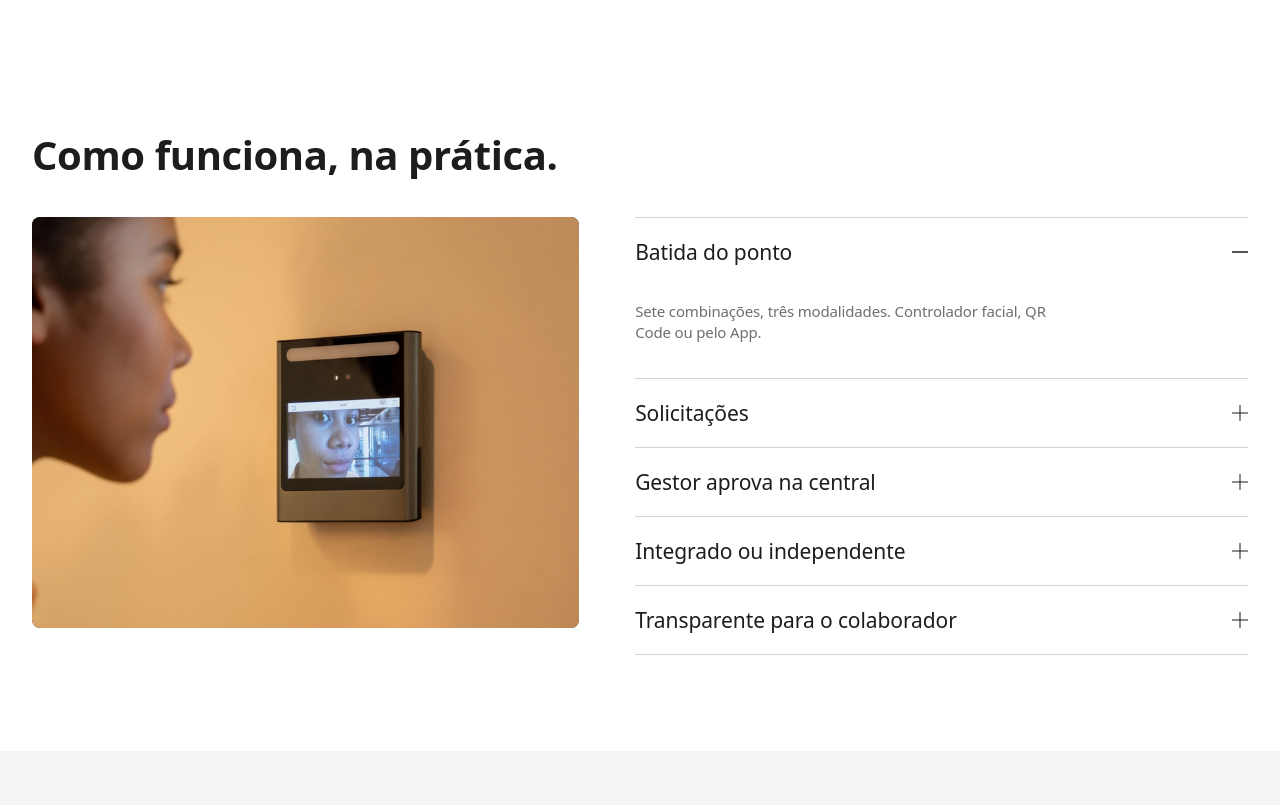
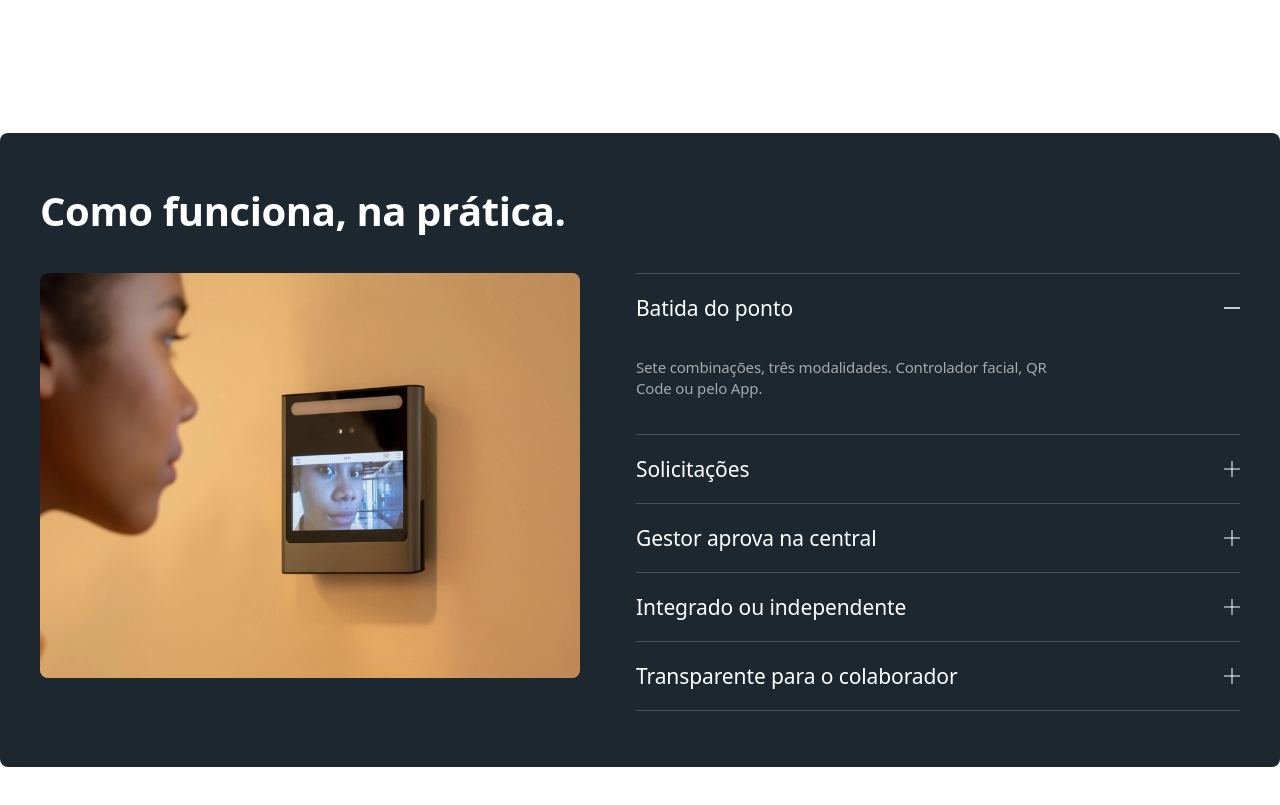
Before and after one commit to Leonunciaroni/areco, a plain HTML site: page index.html in a window 1280 px wide. Shown: the part 1720-2525 px from the top of the page. Drawn offline with Linux system fonts and the light colour scheme.

Commit message:
Aplica fundo azul-marinho com borda arredondada nos destaques

```diff
--- a/assets/css/style.css
+++ b/assets/css/style.css
@@ -17,6 +17,7 @@
   --color-frost: #f5f5f7;
   --color-ash: #6e6e73;
   --color-hairline: #d2d2d7;
+  --color-areco-navy-hairline: rgba(255, 255, 255, 0.2);
 
   /* Typography — Font Families */
   --font-pp-neue-montreal: 'PP Neue Montreal', ui-sans-serif, system-ui, -apple-system, BlinkMacSystemFont, "Segoe UI", Roboto, sans-serif;
@@ -390,6 +391,13 @@ section {
   background-color: var(--color-paper-white);
 }
 
+.destaques .container {
+  background-color: var(--color-areco-navy);
+  color: var(--color-paper-white);
+  border-radius: var(--radius-images);
+  padding: var(--spacing-56) var(--spacing-40);
+}
+
 .destaques-heading {
   max-width: var(--text-max-width);
   margin-bottom: var(--spacing-40);
@@ -433,11 +441,11 @@ section {
 }
 
 .destaques-item {
-  border-bottom: 1px solid var(--color-hairline);
+  border-bottom: 1px solid var(--color-areco-navy-hairline);
 }
 
 .destaques-item:first-child {
-  border-top: 1px solid var(--color-hairline);
+  border-top: 1px solid var(--color-areco-navy-hairline);
 }
 
 .destaques-item-trigger {
@@ -453,7 +461,7 @@ section {
   text-align: left;
   cursor: pointer;
   font-family: var(--font-pp-neue-montreal);
-  color: var(--color-carbon);
+  color: var(--color-paper-white);
 }
 
 .destaques-item-title {
@@ -473,7 +481,7 @@ section {
 .destaques-item-icon::after {
   content: '';
   position: absolute;
-  background-color: var(--color-carbon);
+  background-color: var(--color-paper-white);
   transition: transform 0.3s ease;
 }
 
@@ -515,6 +523,10 @@ section {
 .destaques-item-panel-inner {
   padding-bottom: var(--spacing-20);
   max-width: 440px;
+}
+
+.destaques-item-panel-inner .body-text-sm {
+  color: var(--color-linen-mist);
 }
 
 @media (max-width: 1023px) {
```
